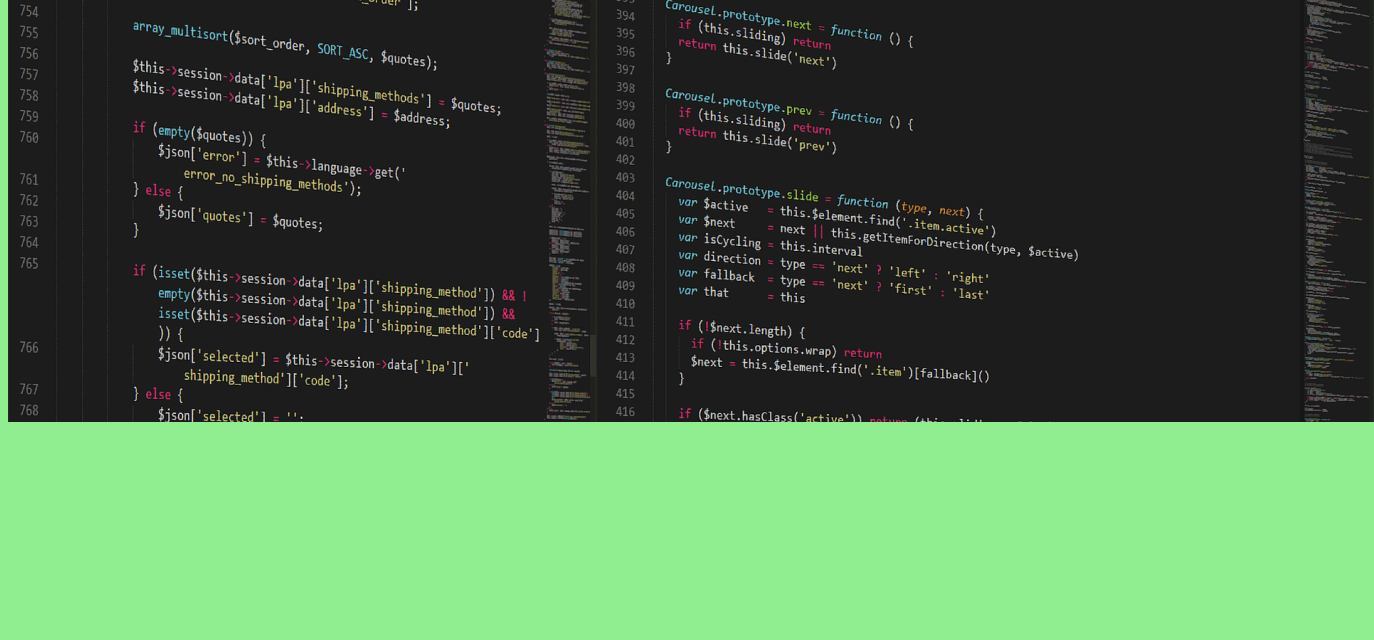
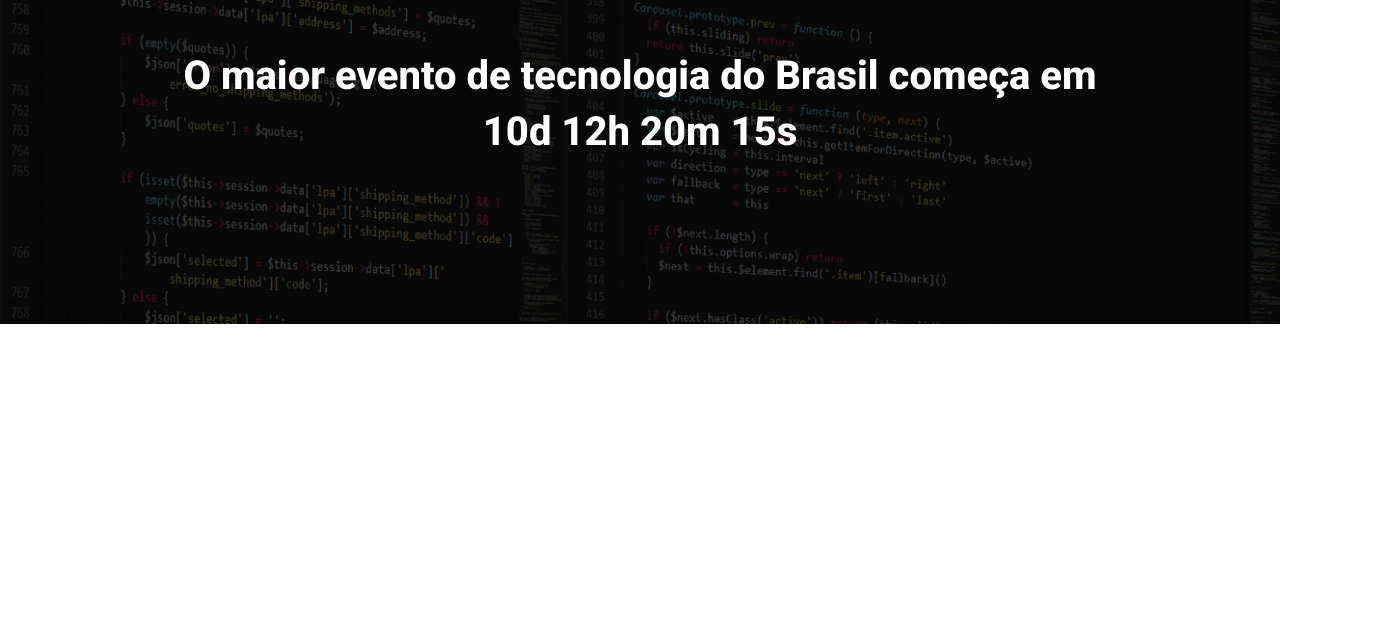
Before and after one commit to jose-junior1/ebac_tech_talks, a website built with Parcel: page source/index.html in a window 1280 px wide. Shown: the part 160-800 px from the top of the page, 1374 px wide, since content can reach past the window. Built offline with nearby package versions, Linux system fonts and the light colour scheme.

Commit message:
corrigindo bugs do parcel e criando o hero

```diff
--- a/package.json
+++ b/package.json
@@ -12,7 +12,9 @@
   "description": "",
   "devDependencies": {
     "@parcel/transformer-sass": "^2.13.3",
-    "parcel": "^2.13.3",
     "sharp": "^0.33.5"
+  },
+  "dependencies": {
+    "parcel": "^2.13.3"
   }
 }
--- a/source/index.html
+++ b/source/index.html
@@ -4,11 +4,20 @@
     <meta charset="UTF-8">
     <meta name="viewport" content="width=device-width, initial-scale=1.0">
     <title>Document</title>
+    <link rel="preconnect" href="https://fonts.googleapis.com">
+    <link rel="preconnect" href="https://fonts.gstatic.com" crossorigin>
+    <link href="https://fonts.googleapis.com/css2?family=Lobster&family=Roboto:ital,wght@0,100..900;1,100..900&display=swap" rel="stylesheet">
     <link rel="stylesheet" href="styles/main.scss">
 </head>
 <body>
-    <h1>Olá</h1>
-    <img src="images/fundo.png" alt="">
+    <header class="hero">
+        <div class="container">
+            <img class="hero__logo" src="images/ebac_logo.svg" alt="Logo Ebac">
+            <p class="hero__text">
+                O maior evento de tecnologia do Brasil começa em 10d 12h 20m 15s
+            </p>
+        </div>
+    </header>
 
     <script src="scripts/main.js"></script>
 </body>
--- /dev/null
+++ b/source/styles/_hero.scss
@@ -0,0 +1,53 @@
+.hero {
+    padding-top: 64px;
+    padding-bottom: 100px;
+    background-image: url('../images/fundo.png');
+    background-size: cover;
+    background-repeat: no-repeat;
+    position: relative;
+
+    .container {
+        position: relative;
+    }
+
+    &::before {
+        position: absolute;
+        top: 0;
+        left: 0;
+        width: 100%;
+        height: 100%;
+        background-color: #000;
+        content: '';
+        opacity: 0.7;
+    }
+
+    &__logo {
+        display: block;
+        margin: 0 auto;
+        height: 80px;
+    }
+
+
+
+    &__text {
+        margin: 64px 0;
+        line-height: 56px;
+        font-size: 40px;
+        font-weight: 800;
+        text-align: center;
+    }
+
+    @media (max-width: 640px) {
+        padding: 40px 0;
+
+        &__logo {
+            height: 40px;
+        }
+
+        &__text {
+            font-size: 22px;
+            line-height: 24px;
+            margin: 24px 0;
+        }
+    }
+}
--- a/source/styles/main.scss
+++ b/source/styles/main.scss
@@ -1,3 +1,23 @@
-body {
-    background-color: lightgreen;
+@use 'hero' as *;
+
+* {
+    margin: 0;
+    padding: 0;
+    box-sizing: border-box;
+    font-family: Roboto, sans-serif;
+    color: #fff;
 }
+
+.container {
+    max-width: 960px;
+    width: 100%;
+    margin: 0 auto;
+
+    @media (max-width: 640px) {
+        max-width: 80%;
+    }
+
+    @media (max-width: 1024px) {
+        max-width: 90%;
+    }
+}
```
Also changed, not shown: 1 other file.
